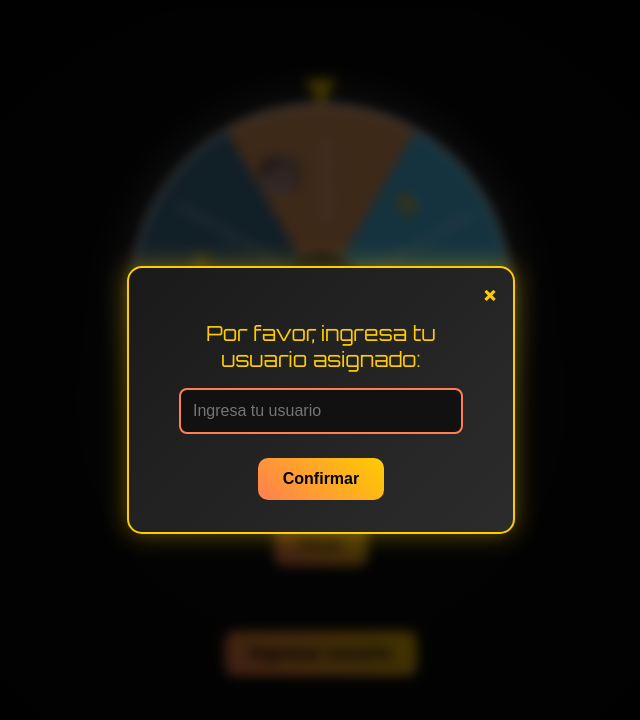
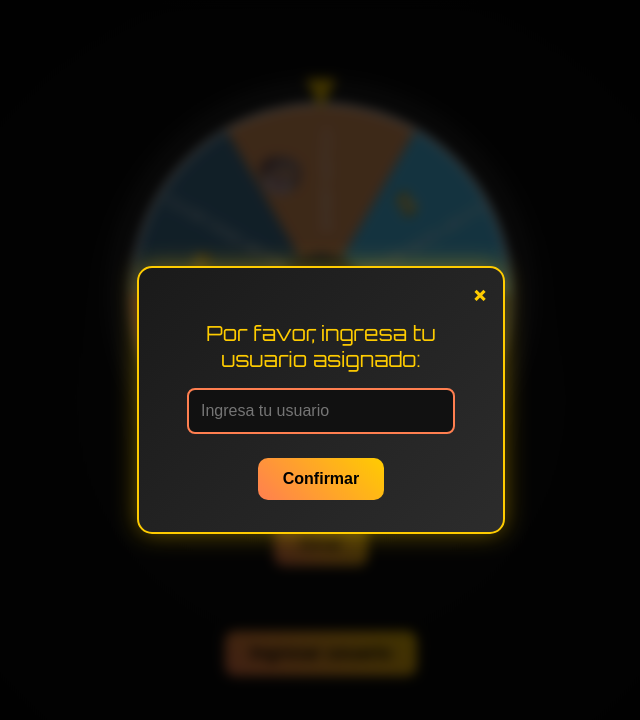
Before and after one commit to GxJosue/RuletaWeb, a plain HTML site: page index.html in a window 1280 px wide. Shown: the whole page, without its empty margins (319-959 px from the left). Drawn offline with nearby package versions, Linux system fonts and the light colour scheme.

Commit message:
✏️ Mod modalBox

```diff
--- a/style.css
+++ b/style.css
@@ -159,7 +159,7 @@ canvas {
   border-radius: 15px;
   padding: 2rem;
   width: 90%;
-  max-width: 320px;
+  max-width: 300px;
   text-align: center;
   color: #fff;
   box-shadow: 0 0 25px rgba(255, 204, 0, 0.4);
```
